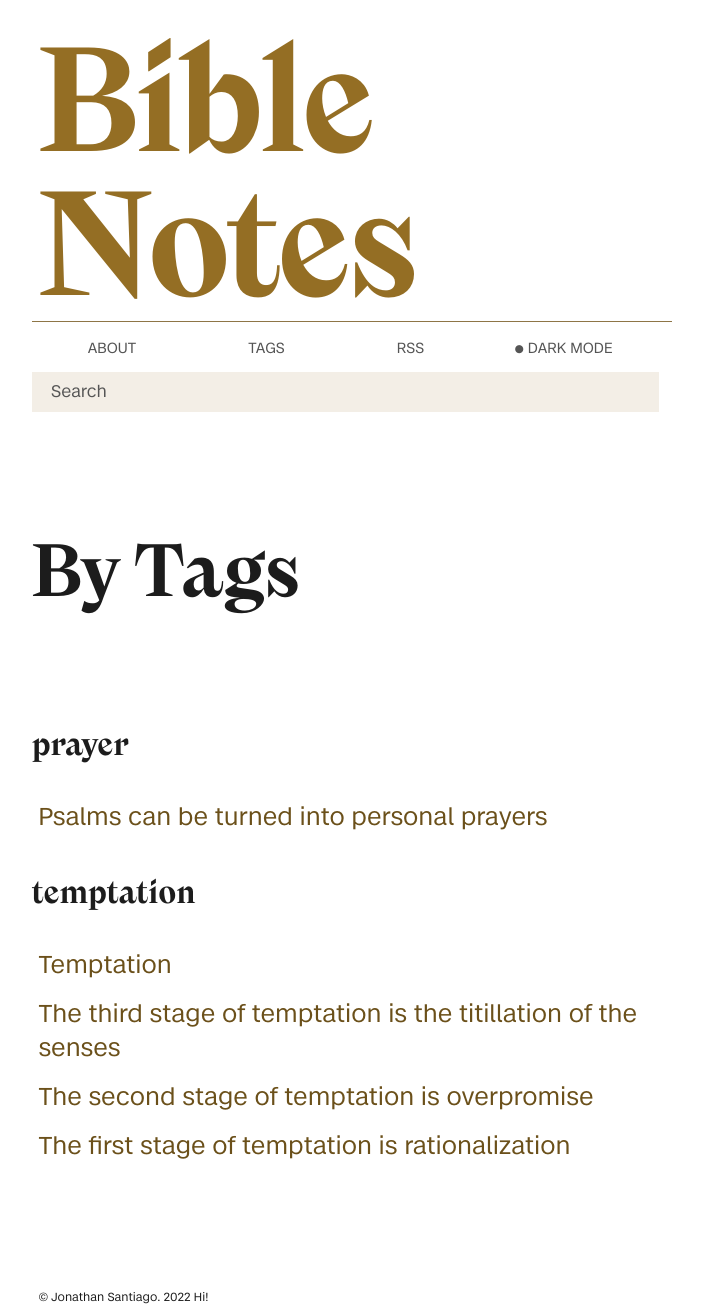
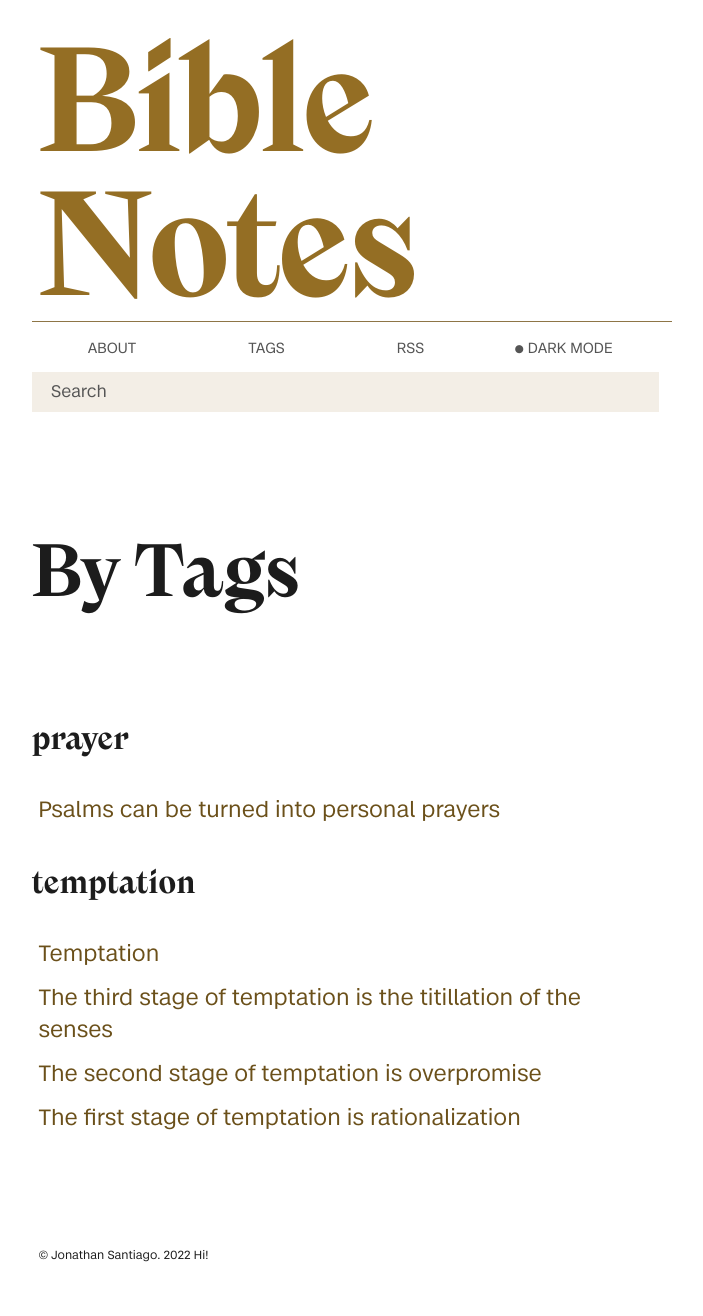
Before and after one commit to jsantiago611/digital-garden-master, a Jekyll site: the page built from tags.md, in a window 1280 px wide. Shown: the whole page, without its empty margins (298-1001 px from the left). Built offline with Jekyll 4.4.1, drawn with Linux system fonts in a browser that asks for light colours; after the commit the page ends 1274 px from its top, so only the background shows below that.

Commit message:
p font-size smaller

```diff
--- a/assets/css/Style.css
+++ b/assets/css/Style.css
@@ -1112,7 +1112,6 @@ a, p, ul, li, ol, table, span, blockquote {
 p, li {
 	font-size: 18px;
 	font-family: var(--font-family-sans);
-	font-size: 18px;
 	line-height: 1.4;
 	font-weight: 300;
 	padding-left: 8px;
@@ -1150,13 +1149,13 @@ p a:focus {
 
 @media(min-width: 300px)and (max-width: 1499px) {
 	p, li {
-		font-size: calc(20px + (24 - 20) * ( 100vw - 300px) / (1500 - 300))
+		font-size: calc(17px + (22 - 17) * ( 100vw - 300px) / (1500 - 300))
 	}
 }
 
 @media(min-width: 1500px) {
 	p,li {
-		font-size: 24px
+		font-size: 22px
 	}
 }
 
```
